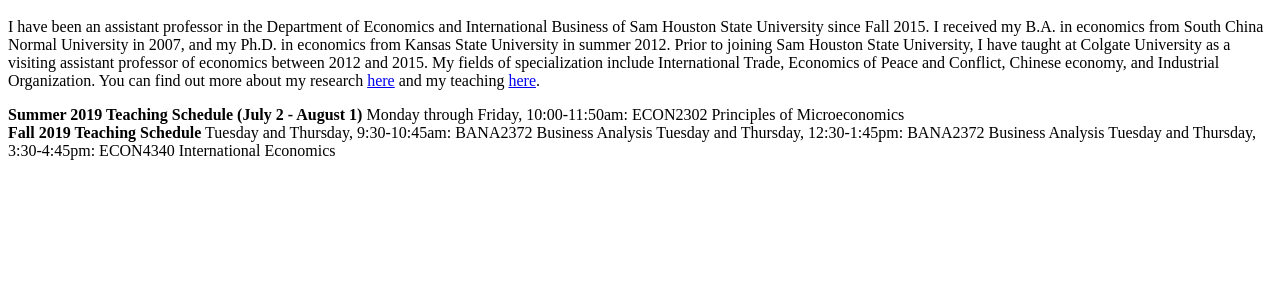
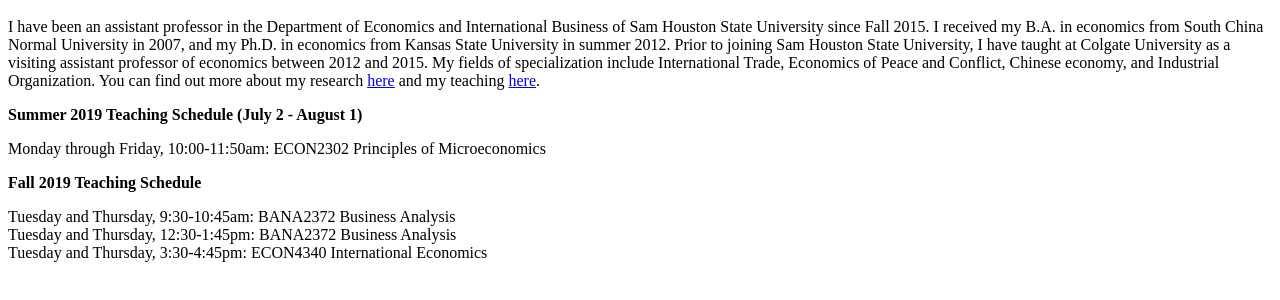
Before and after one commit to luozijun1984/luozijun1984.github.io, a plain HTML site: page index.html in a window 1280 px wide. Shown: the part 48-348 px from the top of the page. Drawn offline with Linux system fonts and the light colour scheme.

Commit message:
Update index.html

```diff
--- a/index.html
+++ b/index.html
@@ -16,17 +16,17 @@
 
 <p>I have been an assistant professor in the Department of Economics and International Business of Sam Houston State University since Fall 2015. I received my B.A. in economics from South China Normal University in 2007, and my Ph.D. in economics from Kansas State University in summer 2012. Prior to joining Sam Houston State University, I have taught at Colgate University as a visiting assistant professor of economics between 2012 and 2015. My fields of specialization include International Trade, Economics of Peace and Conflict, Chinese economy, and Industrial Organization. You can find out more about my research <a href="http://www.luozijun.com/publications/">here</a> and my teaching <a href="http://www.luozijun.com/teaching/">here</a>.</p>
 
-<div>
+<p>
 <b>Summer 2019 Teaching Schedule (July 2 - August 1)</b>
-Monday through Friday, 10:00-11:50am: ECON2302 Principles of Microeconomics
-</div>
+<div>Monday through Friday, 10:00-11:50am: ECON2302 Principles of Microeconomics</div>
+</p>
 
-<div>
-<b>Fall 2019 Teaching Schedule</b>
-Tuesday and Thursday, 9:30-10:45am: BANA2372 Business Analysis
-Tuesday and Thursday, 12:30-1:45pm: BANA2372 Business Analysis
-Tuesday and Thursday, 3:30-4:45pm: ECON4340 International Economics
-</div>
+<p>
+<b>Fall 2019 Teaching Schedule</b> <br>
+<div>Tuesday and Thursday, 9:30-10:45am: BANA2372 Business Analysis</div>
+<div>Tuesday and Thursday, 12:30-1:45pm: BANA2372 Business Analysis</div>
+<div>Tuesday and Thursday, 3:30-4:45pm: ECON4340 International Economics</div>
+</p>
 
 
 </body>
```
